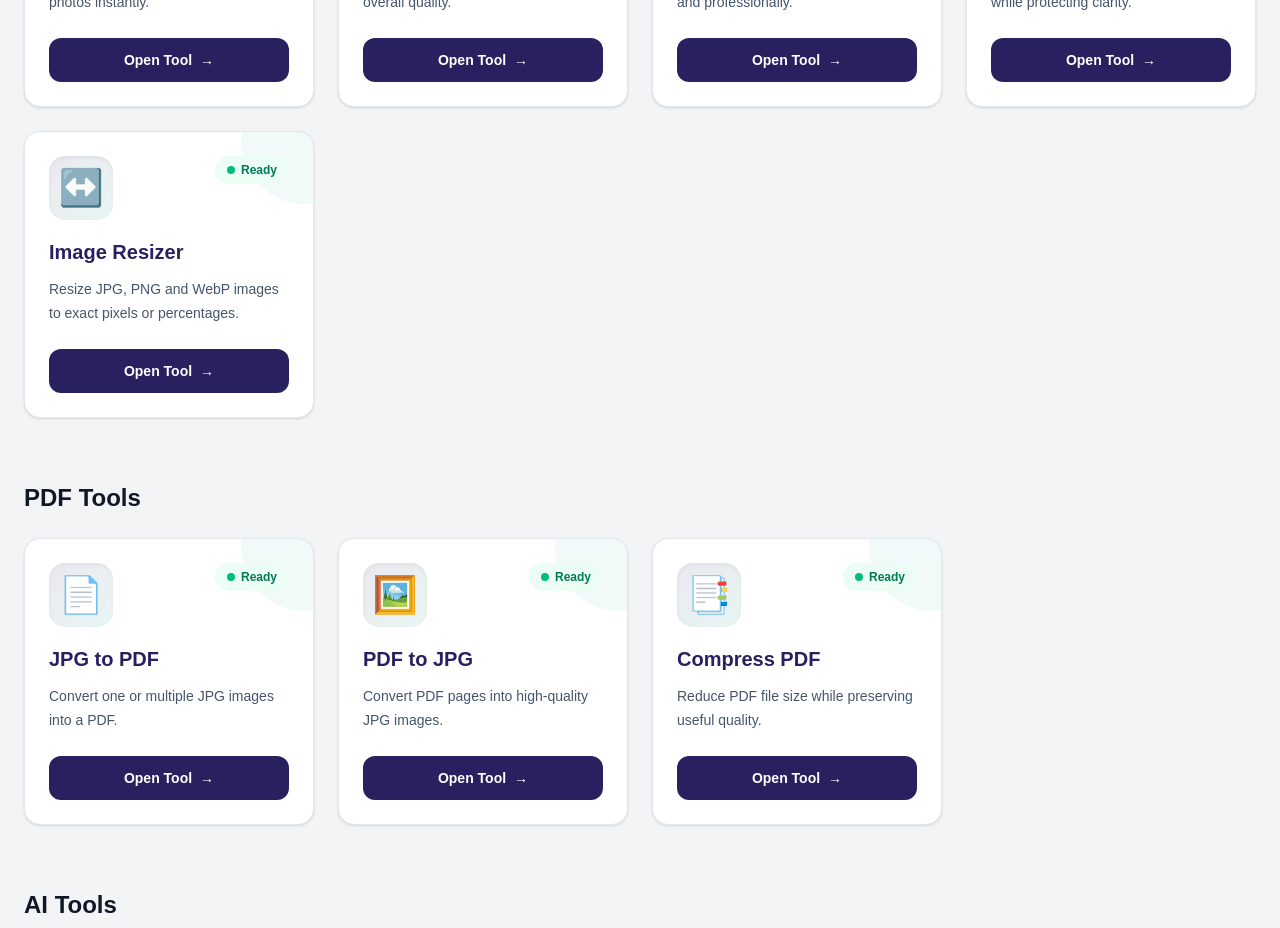
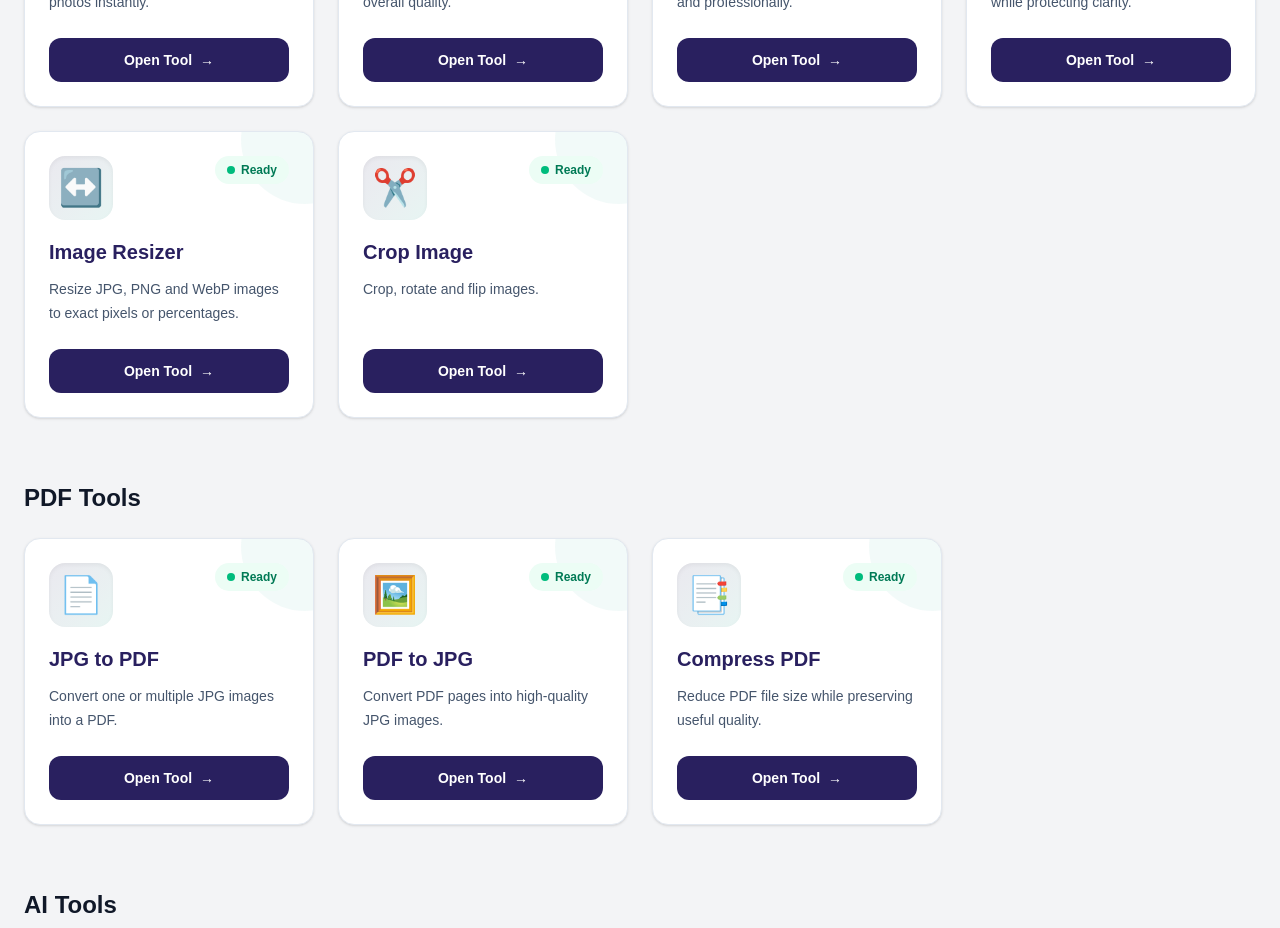
Before and after one commit to Shivanandudigital/Shivanandu--Digital, a Next.js app: page / in a window 1280 px wide. Shown: the part 2460-3388 px from the top of the page. Built offline with nearby package versions, Linux system fonts and the light colour scheme.

Commit message:
Connect crop tool routes and SEO

```diff
--- a/app/sitemap.ts
+++ b/app/sitemap.ts
@@ -8,6 +8,7 @@ const toolSlugs = [
   "background-remover",
   "compress-jpg",
   "image-resizer",
+  "crop-image",
   "jpg-to-pdf",
   "pdf-to-jpg",
   "compress-pdf",
--- a/app/tools/[slug]/page.tsx
+++ b/app/tools/[slug]/page.tsx
@@ -7,6 +7,7 @@ import PdfToJpg from "@/components/pdf-to-jpg/PdfToJpg";
 import CompressPdf from "@/components/compress-pdf/CompressPdf";
 import CompressJpg from "@/components/compress-jpg/CompressJpg";
 import ImageResizer from "@/components/image-resizer/ImageResizer";
+import CropImageTool from "@/components/crop-image/CropImageTool";
 
 type Props = {
   params: Promise<{
@@ -135,6 +136,7 @@ const toolMetadata: Record<string, ToolMetadata> = {
       "signature image resizer",
     ],
   },
+  "crop-image": { title: "Crop Image", seoTitle: "Crop Image Online Free", description: "Crop, rotate and flip images online.", keywords: ["crop image", "crop photo online"] },
 };
 
 function formatToolTitle(slug: string) {
@@ -266,6 +268,8 @@ export default async function ToolPage({ params }: Props) {
           <CompressJpg />
         ) : slug === "image-resizer" ? (
           <ImageResizer />
+        ) : slug === "crop-image" ? (
+          <CropImageTool />
         ) : (
           <div className="rounded-3xl bg-white p-16 text-center shadow-lg">
             <h2 className="mb-3 text-3xl font-bold">
--- a/data/tools.ts
+++ b/data/tools.ts
@@ -61,8 +61,9 @@ export const tools: DigitalTool[] = [
       "Resize JPG, PNG and WebP images to exact pixels or percentages.",
     status: "ready",
   },
+  { id: 6, name: "Crop Image", slug: "crop-image", category: "Photo Tools", icon: "✂️", description: "Crop, rotate and flip images.", status: "ready" },
   {
-    id: 6,
+    id: 7,
     name: "JPG to PDF",
     slug: "jpg-to-pdf",
     category: "PDF Tools",
@@ -72,7 +73,7 @@ export const tools: DigitalTool[] = [
     status: "ready",
   },
   {
-    id: 7,
+    id: 8,
     name: "PDF to JPG",
     slug: "pdf-to-jpg",
     category: "PDF Tools",
@@ -82,7 +83,7 @@ export const tools: DigitalTool[] = [
     status: "ready",
   },
   {
-    id: 8,
+    id: 9,
     name: "Compress PDF",
     slug: "compress-pdf",
     category: "PDF Tools",
@@ -92,7 +93,7 @@ export const tools: DigitalTool[] = [
     status: "ready",
   },
   {
-    id: 9,
+    id: 10,
     name: "OCR",
     slug: "ocr",
     category: "AI Tools",
@@ -102,7 +103,7 @@ export const tools: DigitalTool[] = [
     status: "coming-soon",
   },
   {
-    id: 10,
+    id: 11,
     name: "Passport Service",
     slug: "passport-service",
     category: "Online Services",
```
